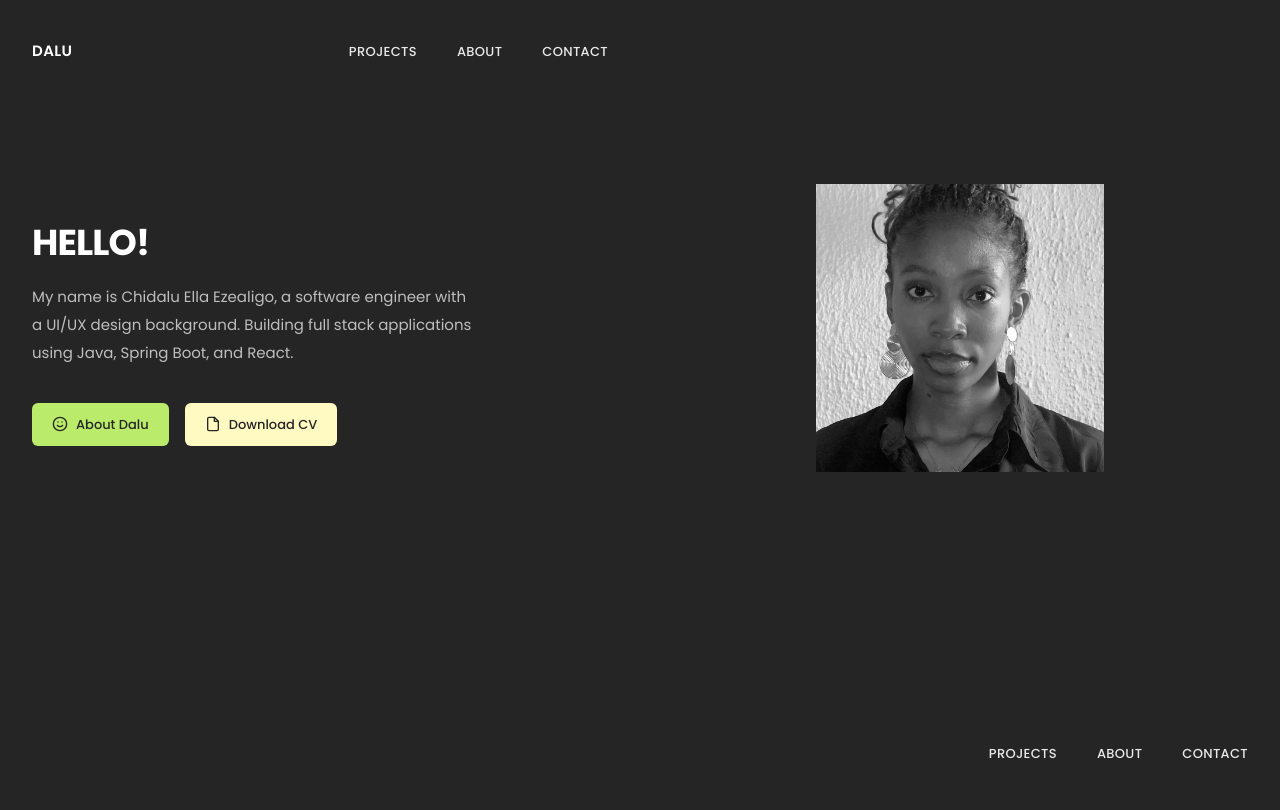
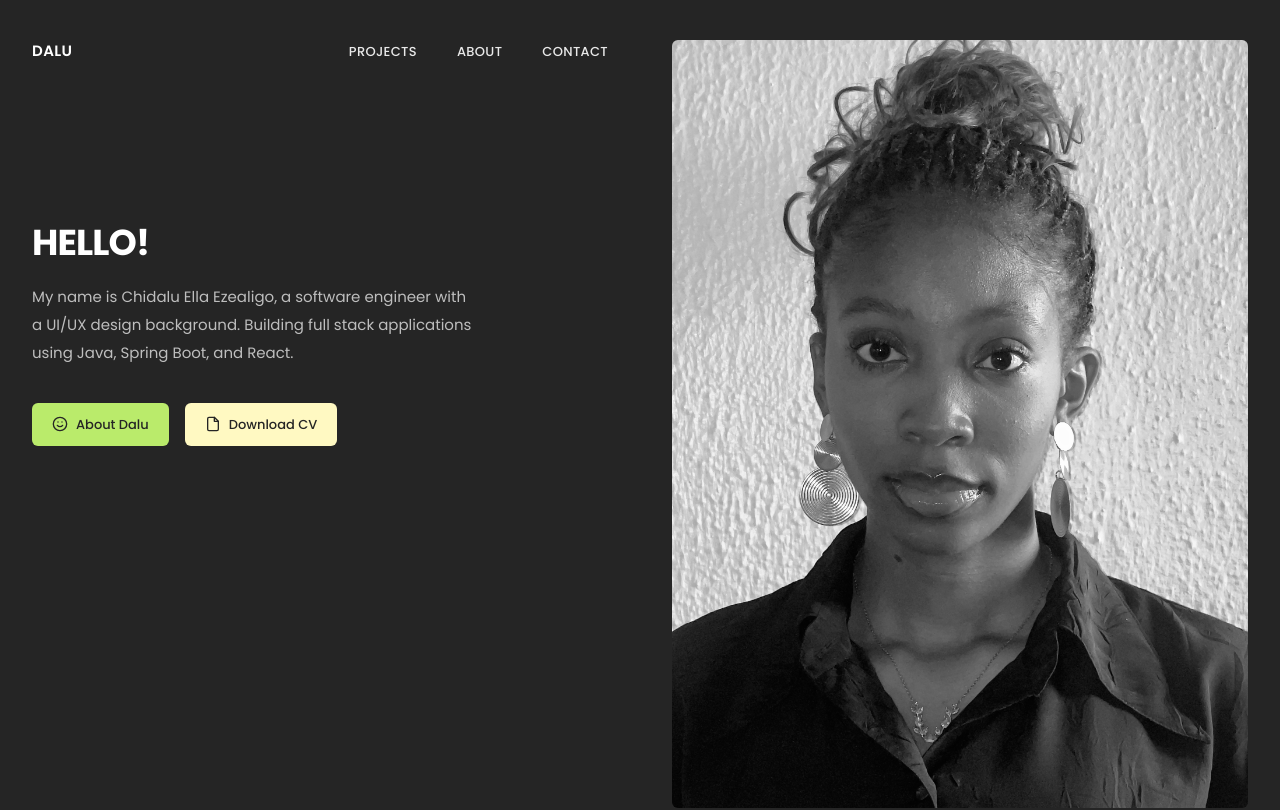
Before and after one commit to Dalu-codes/Portfolio, a React (Vite) app: page / in a window 1280 px wide. Shown: the top 810 px of the page. Built offline with nearby package versions, Linux system fonts and the light colour scheme.

Commit message:
update photo sizing

```diff
--- a/src/components/Hero.tsx
+++ b/src/components/Hero.tsx
@@ -48,11 +48,11 @@ export default function Hero() {
         </div>
       </Reveal> */}
      <Reveal delay={150}>
-      <div className="rounded-md w-full aspect-square overflow-hidden bg-transparent flex items-center justify-center">
+      <div className="rounded-md w-full aspect-[3/4] overflow-hidden">
         <img
           src={profile}
           alt="Profile Picture"
-          className="w-full h-full object-cover scale-50 transition-transform"
+          className="w-full h-full object-cover"
         />
       </div>
     </Reveal>
```
